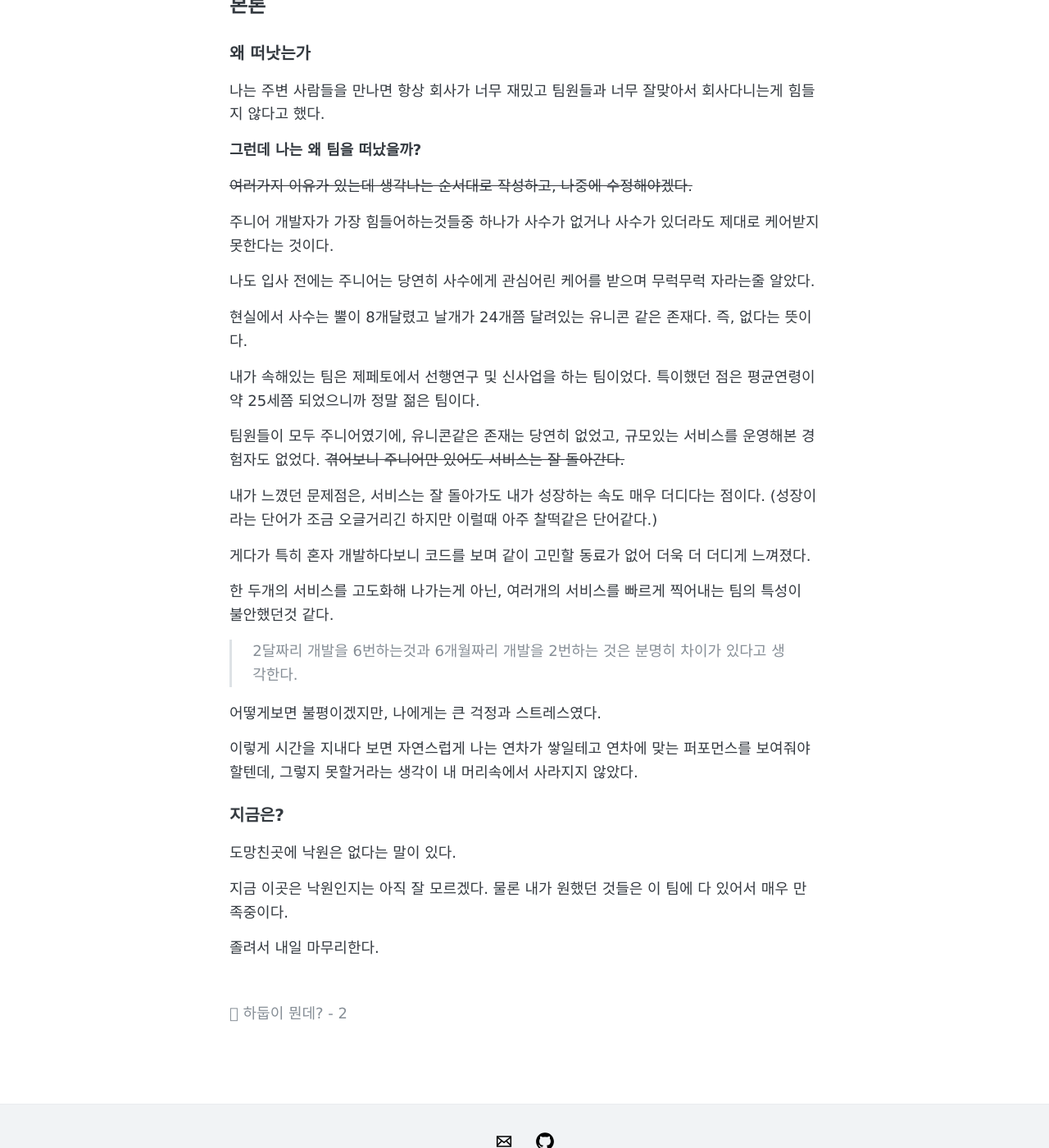
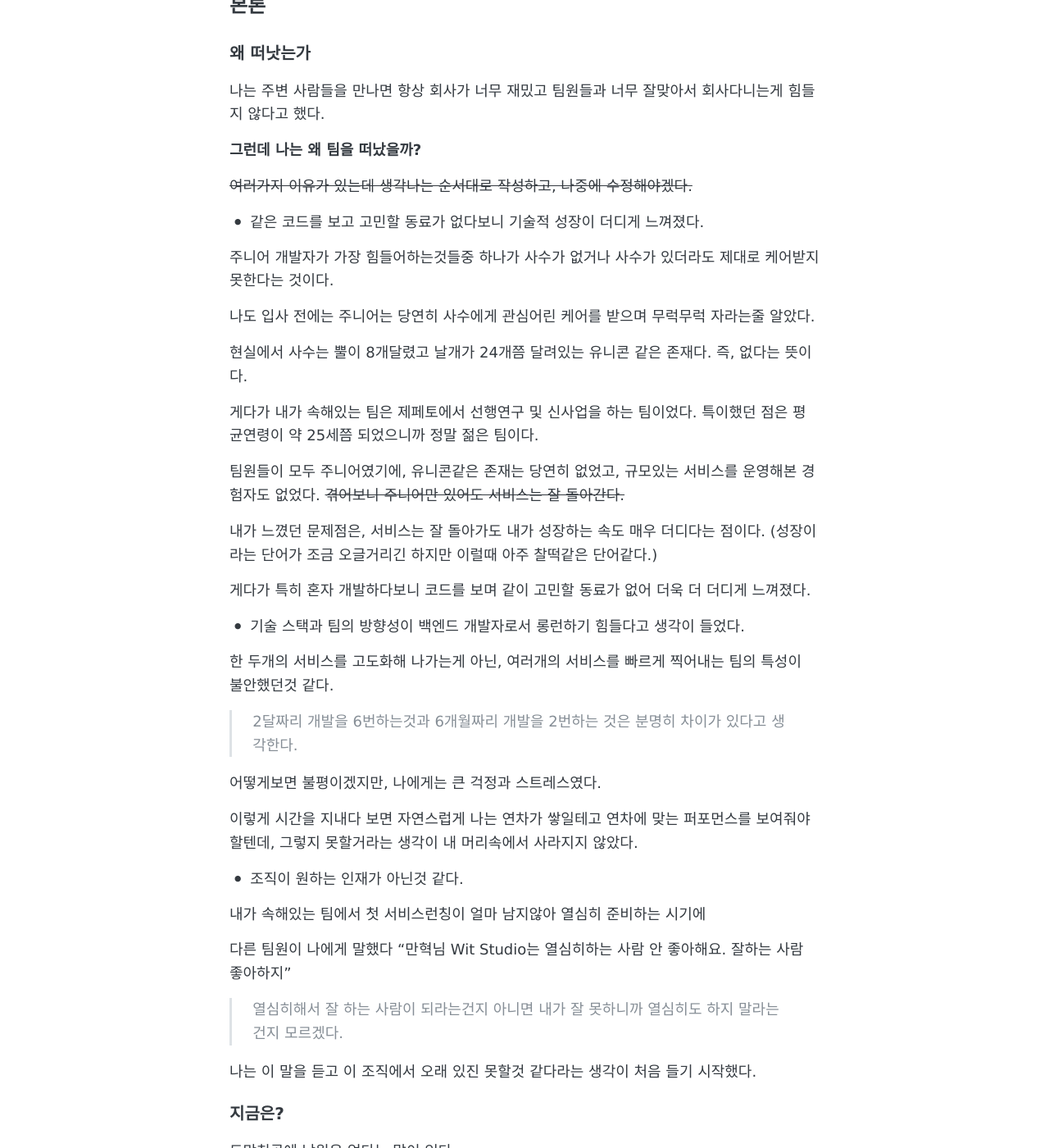
Before and after one commit to ManHyuk/ManHyuk.github.io, a Jekyll site: the page built from _posts/2020-07-01-change-team.md, in a window 1280 px wide and 1400 px high, scrolled down 506 px. Shown: the whole window at 82% size. Built offline with Jekyll 4.4.1, drawn with Linux system fonts in a browser that asks for light colours; comment, search, counter and statistics services are not loaded.

Commit message:
edit chagne team.md

```diff
--- a/_posts/2020-07-01-change-team.md
+++ b/_posts/2020-07-01-change-team.md
@@ -26,6 +26,7 @@ keywords: ""
 
 ~~여러가지 이유가 있는데 생각나는 순서대로 작성하고, 나중에 수정해야겠다.~~
 
+- 같은 코드를 보고 고민할 동료가 없다보니 기술적 성장이 더디게 느껴졌다.
 
 주니어 개발자가 가장 힘들어하는것들중 하나가 사수가 없거나 사수가 있더라도 제대로 케어받지 못한다는 것이다.
 
@@ -33,8 +34,7 @@ keywords: ""
 
 현실에서 사수는 뿔이 8개달렸고 날개가 24개쯤 달려있는 유니콘 같은 존재다. 즉, 없다는 뜻이다.
 
-
-내가 속해있는 팀은 제페토에서 선행연구 및 신사업을 하는 팀이었다. 특이했던 점은 평균연령이 약 25세쯤 되었으니까 정말 젊은 팀이다.
+게다가 내가 속해있는 팀은 제페토에서 선행연구 및 신사업을 하는 팀이었다. 특이했던 점은 평균연령이 약 25세쯤 되었으니까 정말 젊은 팀이다.
 
 팀원들이 모두 주니어였기에, 유니콘같은 존재는 당연히 없었고, 규모있는 서비스를 운영해본 경험자도 없었다. ~~겪어보니 주니어만 있어도 서비스는 잘 돌아간다.~~
 
@@ -42,10 +42,8 @@ keywords: ""
 
 게다가 특히 혼자 개발하다보니 코드를 보며 같이 고민할 동료가 없어 더욱 더 더디게 느껴졌다.
 
-<!-- 또다른 이유는 내가 속해있던 팀이 같은 조직의 다른 팀들과 떨어져 있어서 그런지 교류가 힘들었다.
-그래서 인지 다른 팀과 같이 협업해야하는 일정이 전달되지 않는 일이 많았다. "오늘까지 해주셔야해요" 라는 말을 많이 들었다.
-교류도 안되는데 개발 인프라 의존도가 너무 높았다. 우리 서비스가 인프라 장애가 터졌는데 권한이 없어서 해결을 못하는 경우도 있었다. -->
 
+- 기술 스택과 팀의 방향성이 백엔드 개발자로서 롱런하기 힘들다고 생각이 들었다.
 
 한 두개의 서비스를 고도화해 나가는게 아닌, 여러개의 서비스를 빠르게 찍어내는 팀의 특성이 불안했던것 같다.
 > 2달짜리 개발을 6번하는것과 6개월짜리 개발을 2번하는 것은 분명히 차이가 있다고 생각한다.
@@ -53,6 +51,28 @@ keywords: ""
 어떻게보면 불평이겠지만, 나에게는 큰 걱정과 스트레스였다.
 
 이렇게 시간을 지내다 보면 자연스럽게 나는 연차가 쌓일테고 연차에 맞는 퍼포먼스를 보여줘야 할텐데, 그렇지 못할거라는 생각이 내 머리속에서 사라지지 않았다.
+
+- 조직이 원하는 인재가 아닌것 같다.
+
+내가 속해있는 팀에서 첫 서비스런칭이 얼마 남지않아 열심히 준비하는 시기에
+
+다른 팀원이 나에게 말했다 "만혁님 Wit Studio는 열심히하는 사람 안 좋아해요. 잘하는 사람 좋아하지"
+
+> 열심히해서 잘 하는 사람이 되라는건지 아니면 내가 잘 못하니까 열심히도 하지 말라는건지 모르겠다.
+
+나는 이 말을 듣고 이 조직에서 오래 있진 못할것 같다라는 생각이 처음 들기 시작했다.
+
+
+
+
+
+
+<!-- 또다른 이유는 내가 속해있던 팀이 같은 조직의 다른 팀들과 떨어져 있어서 그런지 교류가 힘들었다.
+그래서 인지 다른 팀과 같이 협업해야하는 일정이 전달되지 않는 일이 많았다. "오늘까지 해주셔야해요" 라는 말을 많이 들었다.
+교류도 안되는데 개발 인프라 의존도가 너무 높았다. 우리 서비스가 인프라 장애가 터졌는데 권한이 없어서 해결을 못하는 경우도 있었다. -->
+
+
+
 
 
 
```
